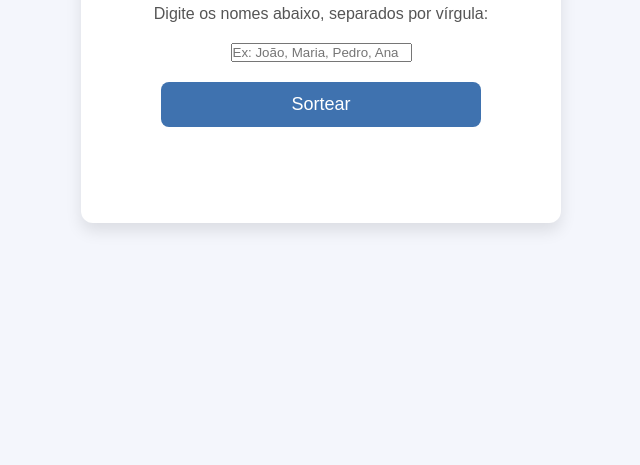
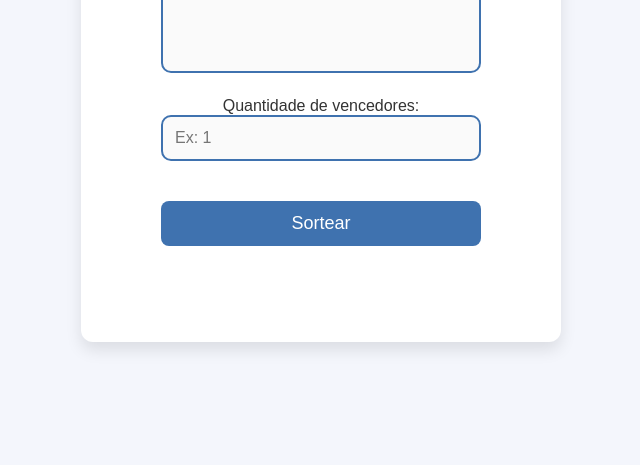
Before and after one commit to victoriastephany/Sorteio, a plain HTML site: page index.html in a window 1280 px wide. Shown: the part 335-800 px from the top of the page, without its empty margins (319-959 px from the left). Drawn offline with Linux system fonts and the light colour scheme.

Commit message:
Update index.html

```diff
--- a/index.html
+++ b/index.html
@@ -3,14 +3,17 @@
 <head>
     <meta charset="UTF-8">
     <meta name="viewport" content="width=device-width, initial-scale=1.0">
-    <title>Sorteio Simples</title>
+    <title>Sorteio</title>
     <link rel="stylesheet" href="style.css">
 </head>
 <body>
     <div class="container">
         <h1>Sorteio de Nomes</h1>
-        <p>Digite os nomes abaixo, separados por vírgula:</p>
-        <input type="text" id="nomesInput" placeholder="Ex: João, Maria, Pedro, Ana">
+        <p>Digite os nomes abaixo:</p>
+        <textarea id="nomesInput" placeholder="Ex:João\Maria\Pedro\Ana"></textarea>
+        <br>
+        <label for="quantidade">Quantidade de vencedores:</label>
+        <input type="number" id="quantidade" min="1" placeholder="Ex: 1">
         <button onclick="realizarSorteio()">Sortear</button>
         <h2 id="resultado">O vencedor será mostrado aqui.</h2>
     </div>
```
